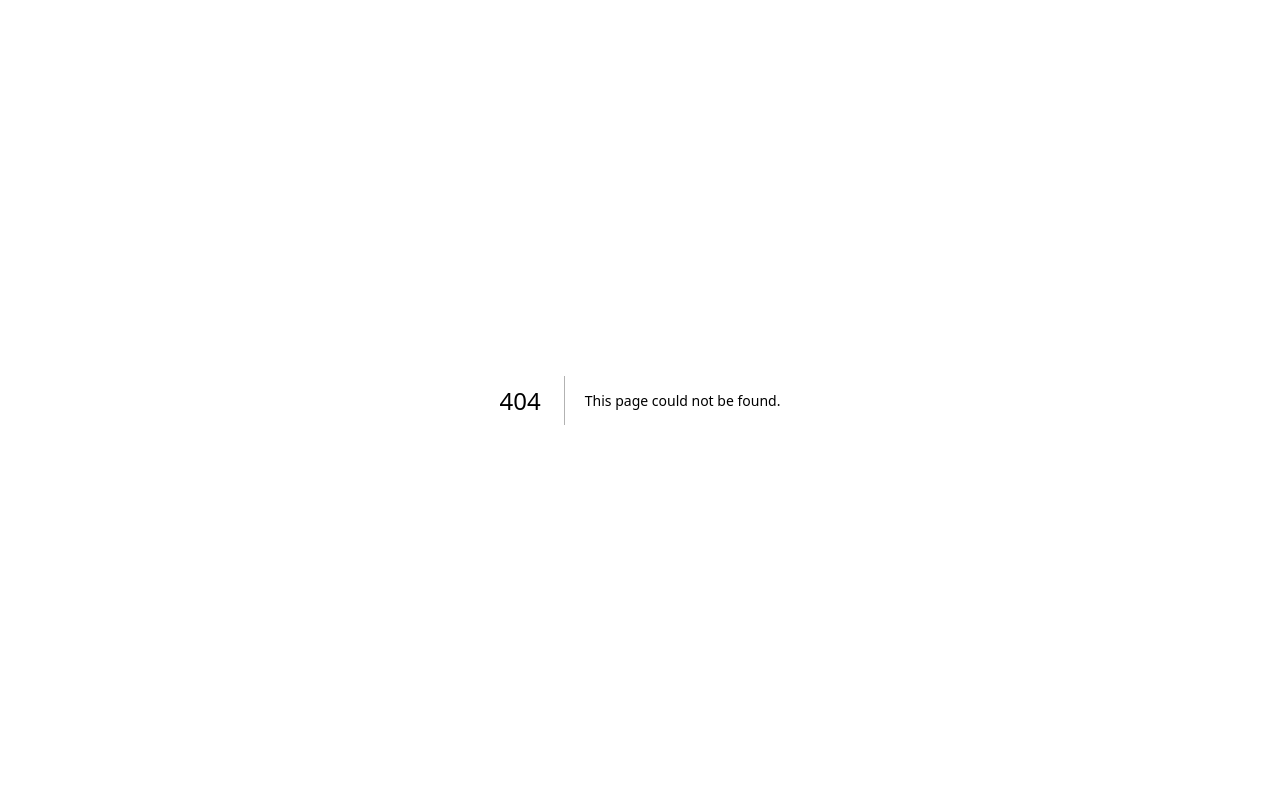
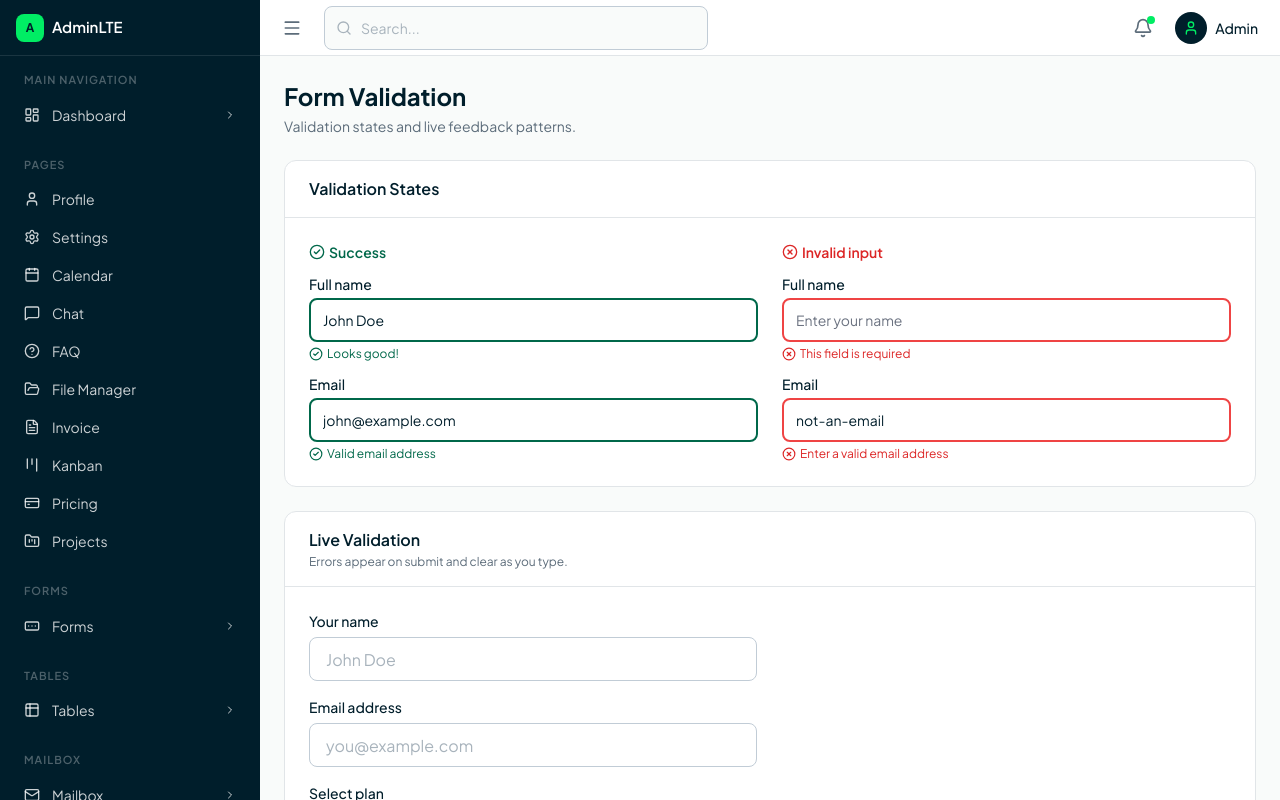
Before and after one commit to mvahidsm7/adminlte-x-mongodb, a Next.js app: page /forms/validation in a window 1280 px wide. Before the commit this address had no page. Built offline with nearby package versions, Linux system fonts and the light colour scheme.

Commit message:
feat: add Form Validation page with live feedback
Implements TDD-driven Form Validation page with static validation state
examples and a live validation form with per-field error clearing.

```diff
--- /dev/null
+++ b/src/app/(main)/forms/validation/page.tsx
@@ -0,0 +1,185 @@
+'use client'
+import { useState } from 'react'
+import { CheckCircle2, XCircle } from 'lucide-react'
+import { Card, CardHeader, CardBody } from '@/components/ui/Card'
+import Button from '@/components/ui/Button'
+import Input from '@/components/ui/Input'
+import Select from '@/components/ui/Select'
+
+interface FormErrors {
+  name?: string
+  email?: string
+  plan?: string
+}
+
+export default function ValidationPage() {
+  const [values, setValues] = useState({ name: '', email: '', plan: '' })
+  const [errors, setErrors] = useState<FormErrors>({})
+  const [submitted, setSubmitted] = useState(false)
+
+  const validate = (vals: typeof values): FormErrors => {
+    const errs: FormErrors = {}
+    if (!vals.name.trim()) errs.name = 'Name is required'
+    if (!vals.email.trim()) errs.email = 'Email is required'
+    else if (!/^[^\s@]+@[^\s@]+\.[^\s@]+$/.test(vals.email)) errs.email = 'Enter a valid email address'
+    if (!vals.plan) errs.plan = 'Please select a plan'
+    return errs
+  }
+
+  const handleChange = (field: keyof typeof values, value: string) => {
+    const updated = { ...values, [field]: value }
+    setValues(updated)
+    if (errors[field]) {
+      const newErrors = validate(updated)
+      setErrors(prev => ({ ...prev, [field]: newErrors[field] }))
+    }
+  }
+
+  const handleSubmit = (e: React.FormEvent) => {
+    e.preventDefault()
+    const errs = validate(values)
+    setErrors(errs)
+    if (Object.keys(errs).length === 0) setSubmitted(true)
+  }
+
+  return (
+    <div className="space-y-6">
+      <div>
+        <h1 className="text-2xl font-bold text-ink">Form Validation</h1>
+        <p className="text-sm text-steel mt-1">Validation states and live feedback patterns.</p>
+      </div>
+
+      {/* Static state examples */}
+      <Card>
+        <CardHeader><h2 className="text-base font-semibold text-ink">Validation States</h2></CardHeader>
+        <CardBody>
+          <div className="grid grid-cols-1 md:grid-cols-2 gap-6">
+            {/* Success */}
+            <div>
+              <p className="text-sm font-semibold text-mongo-green-dark mb-3 flex items-center gap-1">
+                <CheckCircle2 className="w-4 h-4" /> Success
+              </p>
+              <div className="space-y-3">
+                <div className="space-y-1">
+                  <label htmlFor="valid-name" className="block text-sm font-medium text-ink">Full name</label>
+                  <input
+                    id="valid-name"
+                    type="text"
+                    defaultValue="John Doe"
+                    className="h-[44px] w-full rounded-md border-2 border-mongo-green-dark px-3 text-sm text-ink focus:outline-none"
+                    readOnly
+                  />
+                  <p className="text-xs text-mongo-green-dark flex items-center gap-1">
+                    <CheckCircle2 className="w-3.5 h-3.5" /> Looks good!
+                  </p>
+                </div>
+                <div className="space-y-1">
+                  <label htmlFor="valid-email" className="block text-sm font-medium text-ink">Email</label>
+                  <input
+                    id="valid-email"
+                    type="email"
+                    defaultValue="john@example.com"
+                    className="h-[44px] w-full rounded-md border-2 border-mongo-green-dark px-3 text-sm text-ink focus:outline-none"
+                    readOnly
+                  />
+                  <p className="text-xs text-mongo-green-dark flex items-center gap-1">
+                    <CheckCircle2 className="w-3.5 h-3.5" /> Valid email address
+                  </p>
+                </div>
+              </div>
+            </div>
+
+            {/* Error */}
+            <div>
+              <p className="text-sm font-semibold text-red-600 mb-3 flex items-center gap-1">
+                <XCircle className="w-4 h-4" /> Invalid input
+              </p>
+              <div className="space-y-3">
+                <div className="space-y-1">
+                  <label htmlFor="invalid-name" className="block text-sm font-medium text-ink">Full name</label>
+                  <input
+                    id="invalid-name"
+                    type="text"
+                    defaultValue=""
+                    placeholder="Enter your name"
+                    className="h-[44px] w-full rounded-md border-2 border-red-500 px-3 text-sm text-ink focus:outline-none"
+                    readOnly
+                  />
+                  <p className="text-xs text-red-600 flex items-center gap-1">
+                    <XCircle className="w-3.5 h-3.5" /> This field is required
+                  </p>
+                </div>
+                <div className="space-y-1">
+                  <label htmlFor="invalid-email" className="block text-sm font-medium text-ink">Email</label>
+                  <input
+                    id="invalid-email"
+                    type="email"
+                    defaultValue="not-an-email"
+                    className="h-[44px] w-full rounded-md border-2 border-red-500 px-3 text-sm text-ink focus:outline-none"
+                    readOnly
+                  />
+                  <p className="text-xs text-red-600 flex items-center gap-1">
+                    <XCircle className="w-3.5 h-3.5" /> Enter a valid email address
+                  </p>
+                </div>
+              </div>
+            </div>
+          </div>
+        </CardBody>
+      </Card>
+
+      {/* Live validation form */}
+      <Card>
+        <CardHeader>
+          <h2 className="text-base font-semibold text-ink">Live Validation</h2>
+          <p className="text-xs text-steel mt-0.5">Errors appear on submit and clear as you type.</p>
+        </CardHeader>
+        <CardBody>
+          {submitted ? (
+            <div className="flex items-center gap-3 p-4 bg-surface rounded-lg border border-mongo-green">
+              <CheckCircle2 className="w-6 h-6 text-mongo-green-dark shrink-0" />
+              <div>
+                <p className="text-sm font-semibold text-mongo-green-dark">Form submitted successfully!</p>
+                <p className="text-xs text-steel mt-0.5">All fields validated.</p>
+              </div>
+              <Button variant="ghost" className="ml-auto text-xs" onClick={() => { setSubmitted(false); setValues({ name: '', email: '', plan: '' }); setErrors({}) }}>
+                Reset
+              </Button>
+            </div>
+          ) : (
+            <form onSubmit={handleSubmit} className="space-y-4 max-w-md">
+              <Input
+                label="Your name"
+                type="text"
+                placeholder="John Doe"
+                value={values.name}
+                onChange={e => handleChange('name', e.target.value)}
+                error={errors.name}
+              />
+              <Input
+                label="Email address"
+                type="email"
+                placeholder="you@example.com"
+                value={values.email}
+                onChange={e => handleChange('email', e.target.value)}
+                error={errors.email}
+              />
+              <Select
+                label="Select plan"
+                value={values.plan}
+                onChange={e => handleChange('plan', e.target.value)}
+                error={errors.plan}
+              >
+                <option value="">Choose a plan…</option>
+                <option value="basic">Basic</option>
+                <option value="pro">Pro</option>
+                <option value="enterprise">Enterprise</option>
+              </Select>
+              <Button variant="primary" type="submit">Validate</Button>
+            </form>
+          )}
+        </CardBody>
+      </Card>
+    </div>
+  )
+}
```
Also changed, not shown: 1 other file (tests, documents, lock files or other folders).
